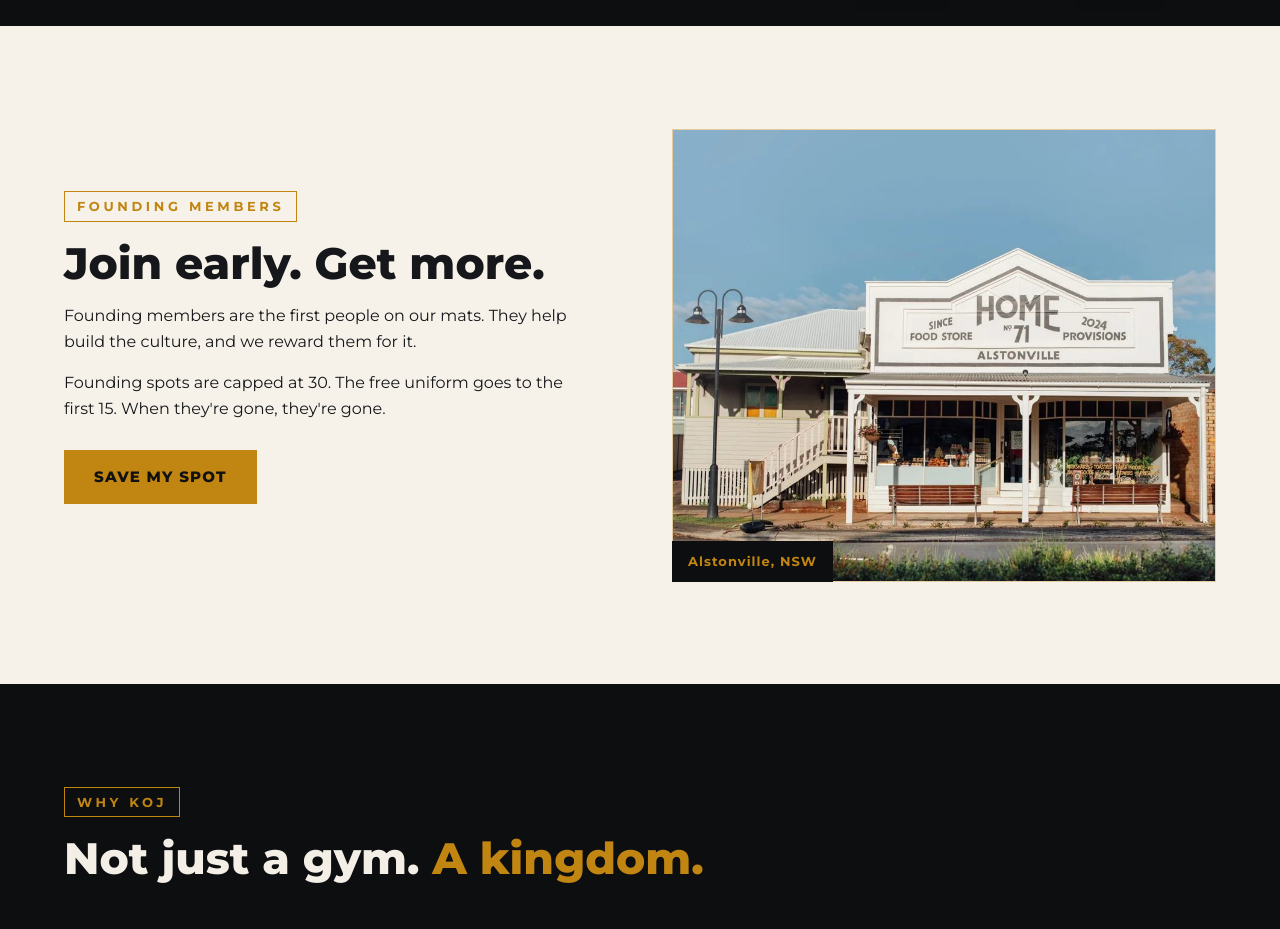
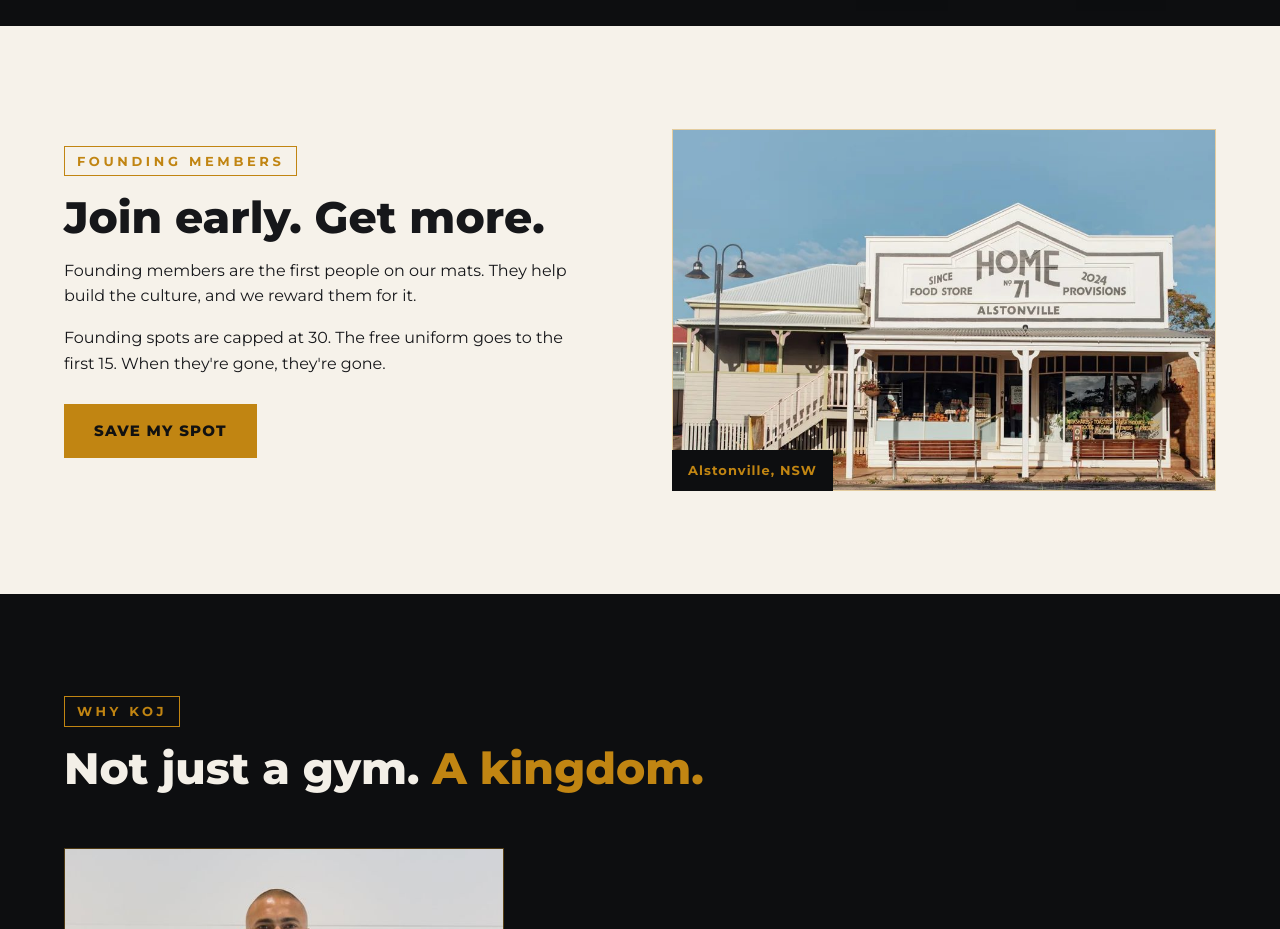
Before and after one commit to Kingdomofjiujitsu/koj-alstonville, a plain HTML site: page index.html in a window 1280 px wide. Shown: the part 900-1829 px from the top of the page. Drawn offline with Linux system fonts and the light colour scheme.

Commit message:
Add files via upload

```diff
--- a/index.html
+++ b/index.html
@@ -76,7 +76,7 @@ nav .btn{min-height:42px;padding:0 18px;font-size:13px}
 .rg{background:#fff;border:1px solid #e6dfd2;padding:18px}
 .rg figcaption{font-size:13px;color:var(--muted);text-align:center;margin-top:8px}
 .town{margin:0;position:relative}
-.town img{width:100%;aspect-ratio:6/5;object-fit:cover;border:1px solid var(--line)}
+.town img{width:100%;aspect-ratio:3/2;object-fit:cover;border:1px solid var(--line)}
 .town figcaption{position:absolute;left:0;bottom:0;background:var(--black);color:var(--gold);font-weight:700;font-size:13px;letter-spacing:.08em;padding:10px 16px}
 .perks{background:var(--black);padding:clamp(24px,3vw,40px)}
 .perks .gift{margin:0 0 24px}
@@ -194,7 +194,7 @@ footer{background:#08090a;color:#8f887b;font-size:13.5px;padding:28px max(5vw,18
    <p>Founding spots are capped at 30. The free uniform goes to the first 15. When they're gone, they're gone.</p>
    <p style="margin-top:28px"><a class="btn" href="#register">SAVE MY SPOT</a></p>
   </div>
-  <figure class="town"><img src="img/alstonville.jpg" alt="Main street of Alstonville"><figcaption>Alstonville, NSW</figcaption></figure>
+  <figure class="town"><img src="img/alstonville.jpg" alt="Welcome to Alstonville sign"><figcaption>Alstonville, NSW</figcaption></figure>
  </div>
 </section>
 
```
